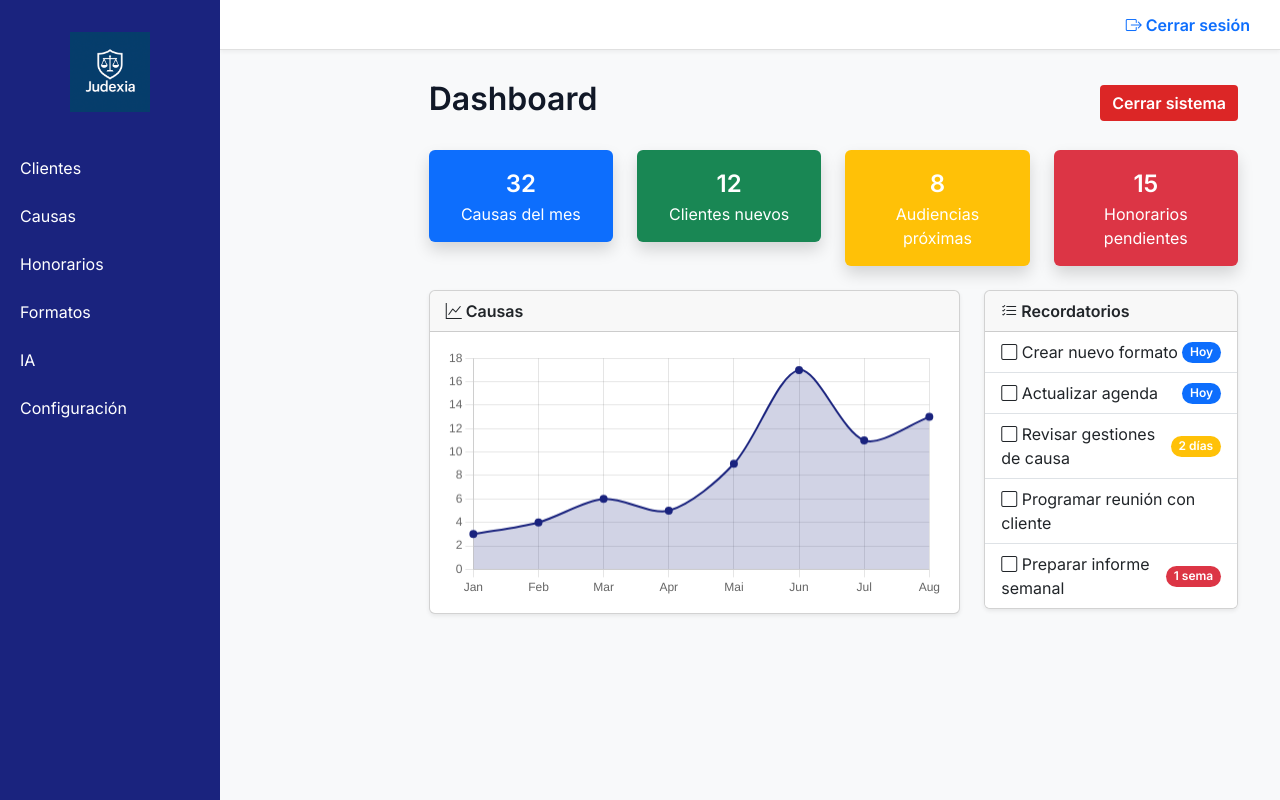
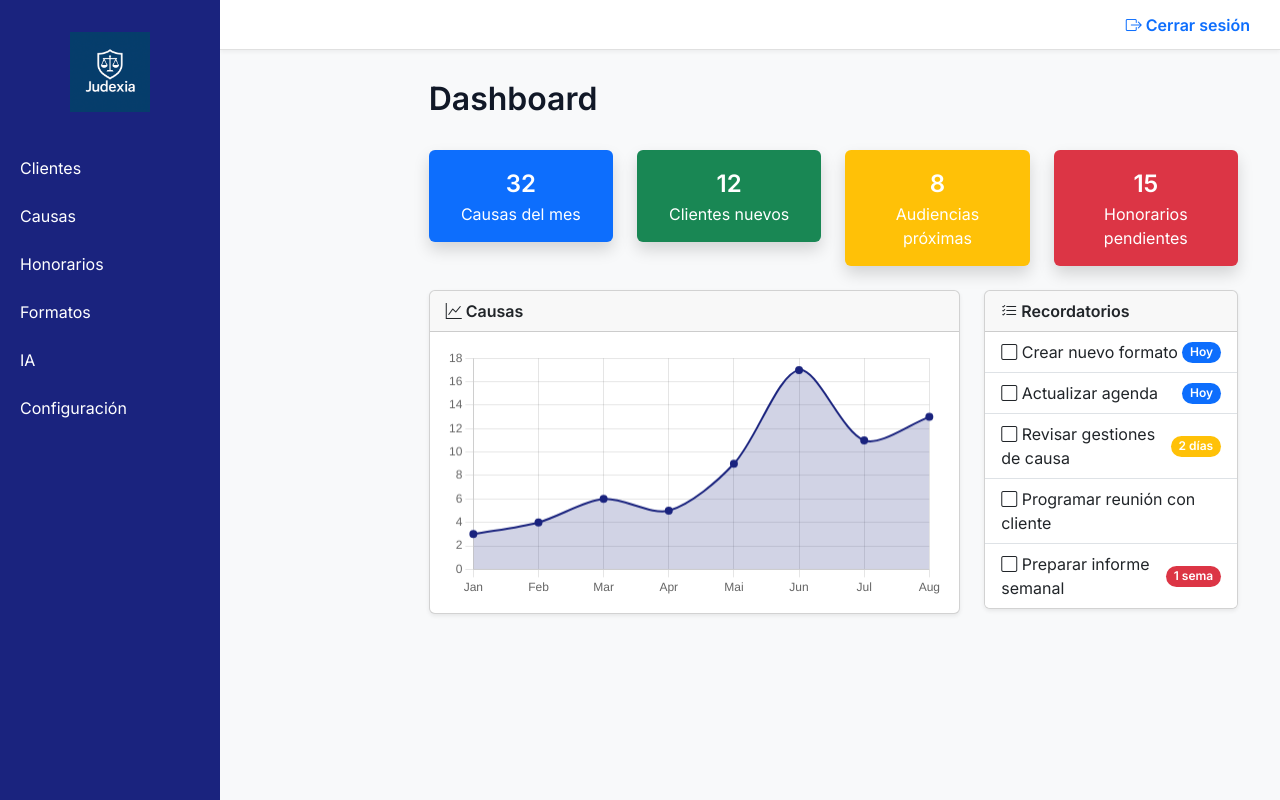
Before and after one commit to colmos768/judexia2025, a Flask app: page /dashboard in a window 1280 px wide. Run offline with Flask 3, Linux system fonts and the light colour scheme.

Commit message:
Update dashboard.html

```diff
--- a/templates/dashboard.html
+++ b/templates/dashboard.html
@@ -7,13 +7,11 @@
 <div class="col-md-2">
 <!-- Ya contenido por base.html -->
 </div>
-
 <!-- Contenido principal -->
 <div class="col-md-10">
 <!-- Barra superior -->
 <div class="d-flex justify-content-between align-items-center mb-4">
 <h2 class="fw-bold">Dashboard</h2>
-                <a href="/login" class="btn btn-danger fw-semibold">Cerrar sistema</a>
 </div>
 
 <!-- Tarjetas resumen -->
@@ -83,7 +81,6 @@
 
 </div>
 </div>
-</div>
 
 <!-- Chart.js -->
 <script src="https://cdn.jsdelivr.net/npm/chart.js"></script>
@@ -106,14 +103,10 @@
     },
     options: {
       scales: {
-                y: {
-                    beginAtZero: true
-                }
+        y: { beginAtZero: true }
       },
       plugins: {
-                legend: {
-                    display: false
-                }
+        legend: { display: false }
       }
     }
   });
```
Lines whose indentation alone changed are shown as unchanged.
